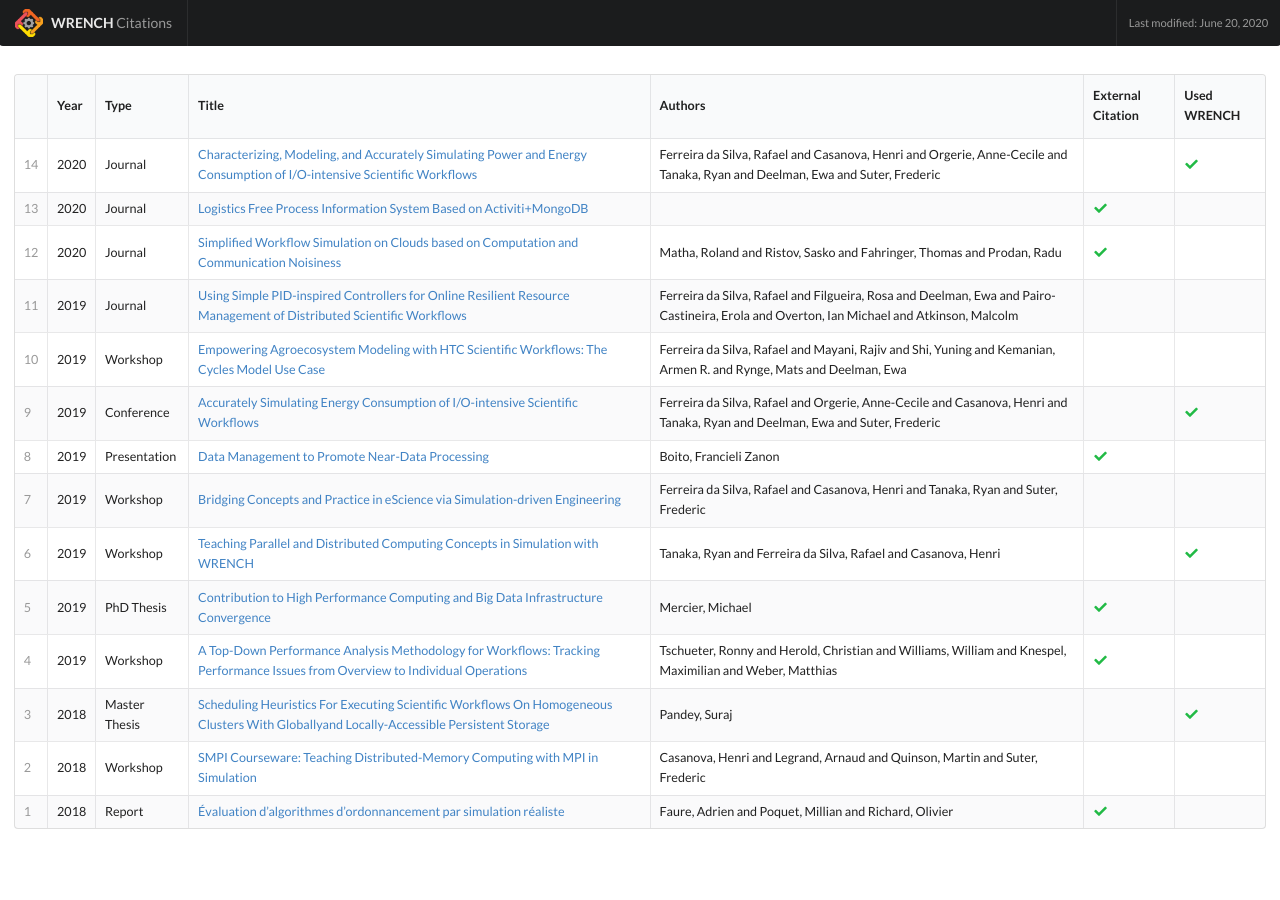
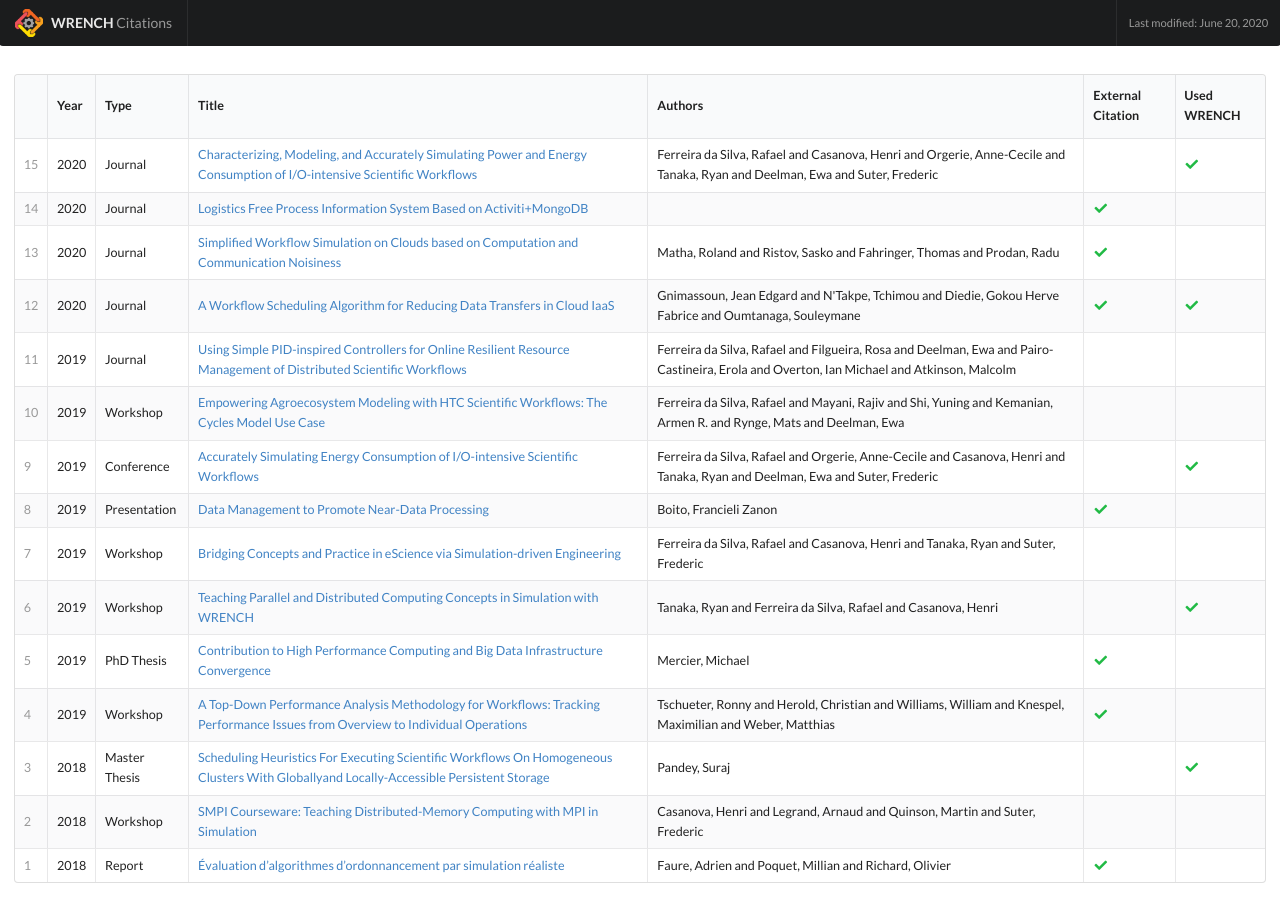
Before and after one commit to wrench-project/wrench-citations, a Jekyll site: the page built from index.html, in a window 1280 px wide. Built offline with Jekyll 4.4.1, drawn with Linux system fonts in a browser that asks for light colours; nearby versions of some CDN libraries; the list of posts is cut into pages by our own code.

Commit message:
adding citation to Tchimou's paper

```diff
--- a/_data/citations.yml
+++ b/_data/citations.yml
@@ -1,3 +1,11 @@
+- year: 2020
+  type: "Journal"
+  title: "A Workflow Scheduling Algorithm for Reducing Data Transfers in Cloud IaaS"
+  authors: "Gnimassoun, Jean Edgard and N'Takpe, Tchimou and Diedie, Gokou Herve Fabrice and Oumtanaga, Souleymane"
+  url: "https://dx.doi.org/10.14569/IJACSA.2020.0110534"
+  self: False
+  usage: True
+
 - year: 2020
   type: "Journal"
   title: "Simplified Workflow Simulation on Clouds based on Computation and Communication Noisiness"
```
